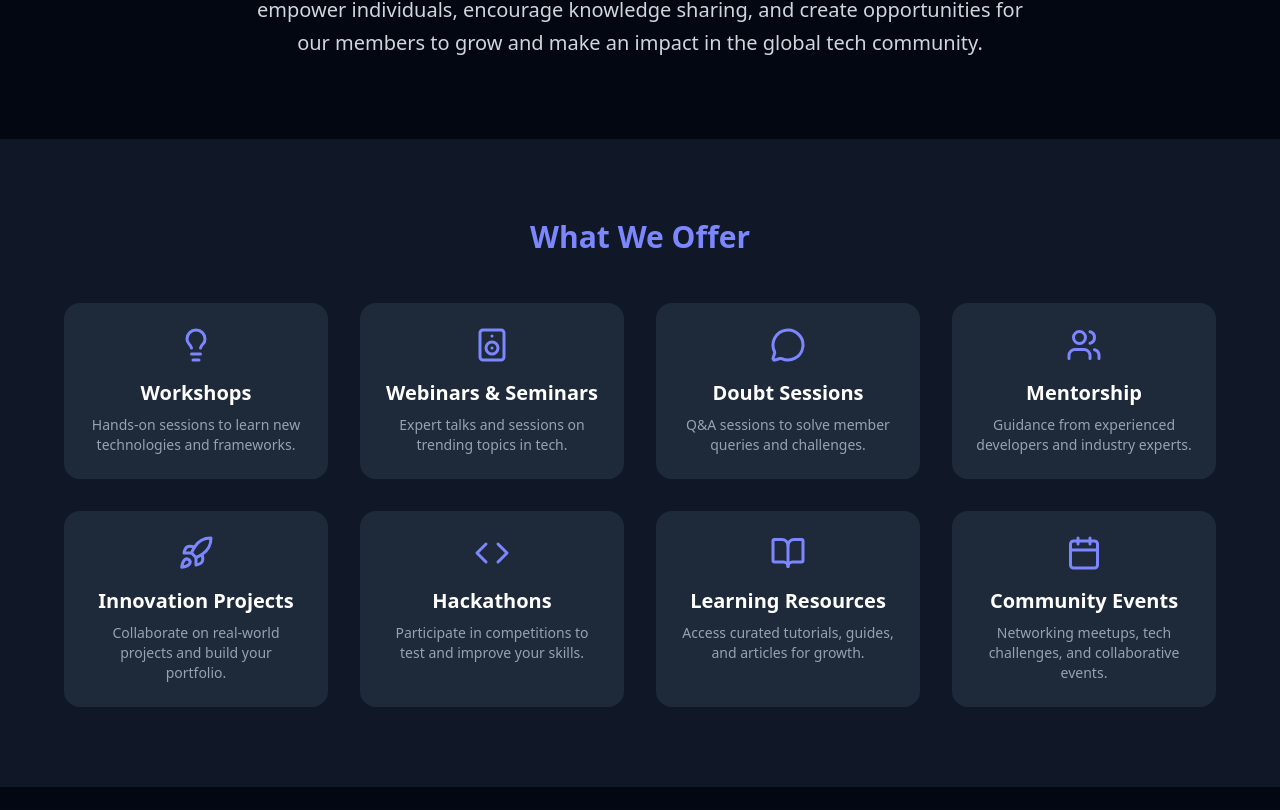
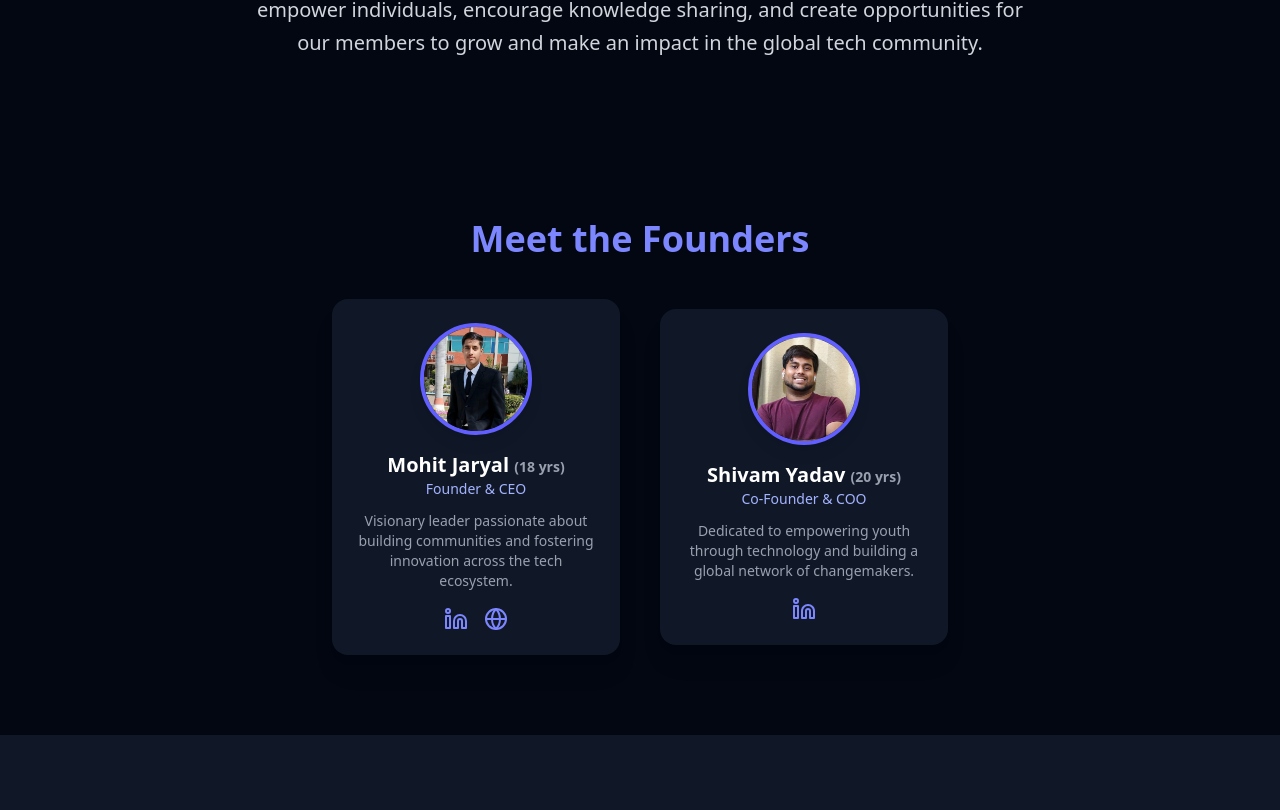
Before and after one commit to mohitjaryal/spherex, a React (Vite) app: page / in a window 1280 px wide. Shown: the part 1170-1980 px from the top of the page. Built offline with nearby package versions, Linux system fonts and the light colour scheme.

Commit message:
Update App.jsx

```diff
--- a/src/App.jsx
+++ b/src/App.jsx
@@ -5,6 +5,7 @@ import About from "./components/About";
 import Features from "./components/Features";
 import Footer from "./components/ Footer";
 import Contact from "./components/Contact";
+import Founders from "./components/Founders";
 
 export default function App() {
   return (
@@ -12,6 +13,7 @@ export default function App() {
       <Navbar />
       <Hero />
       <About />
+      <Founders />
       <Features />
       <Contact />
       <Footer />
```
